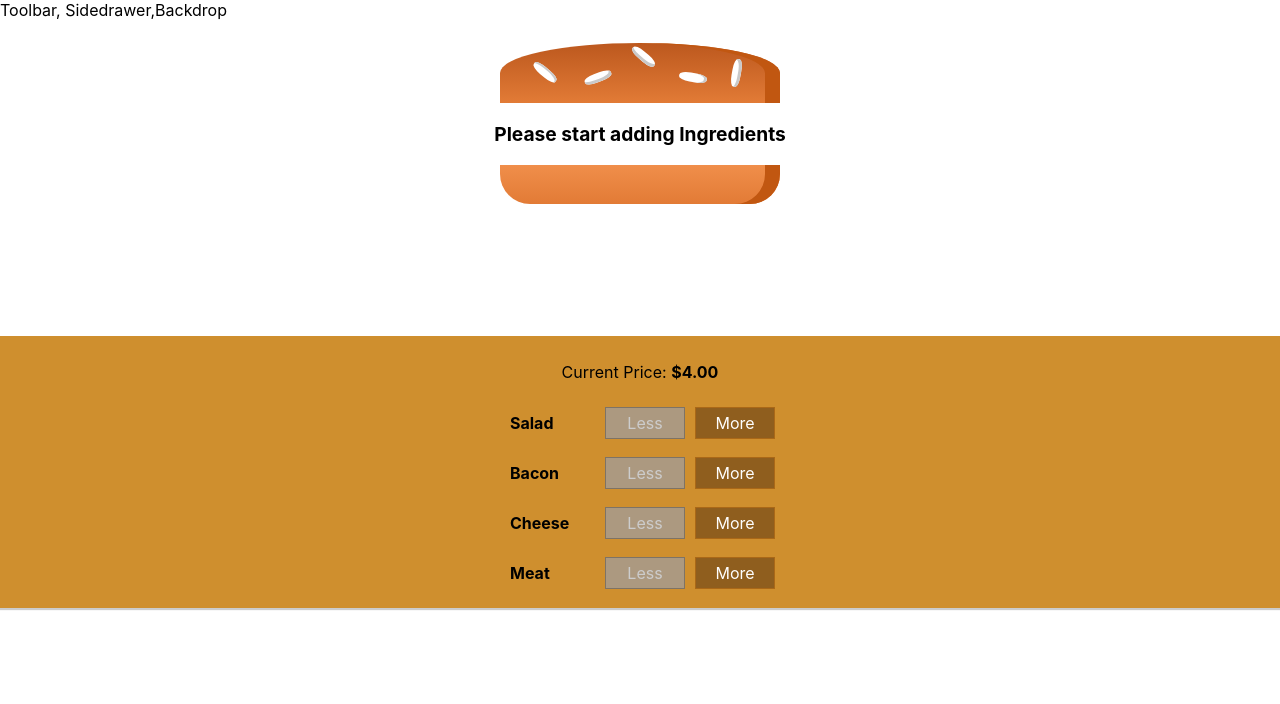
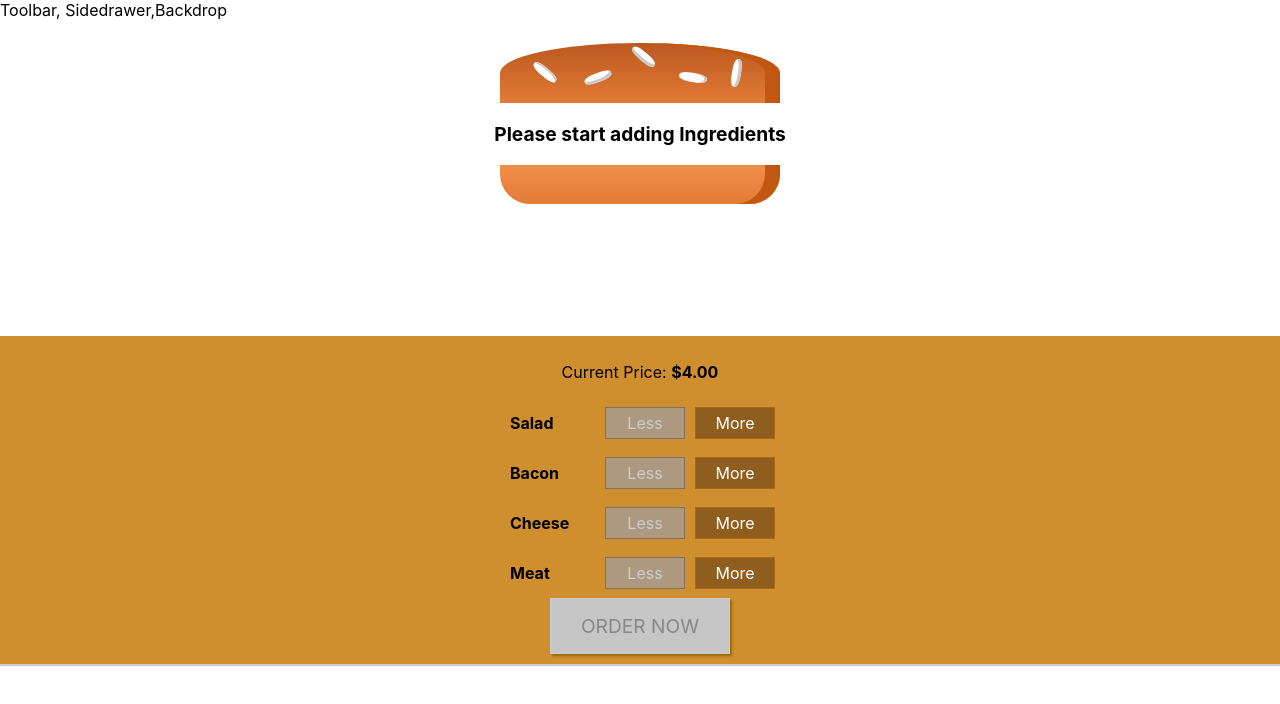
Before and after one commit to Mrudul-Bhatt/react-burger-builder, a React (Create React App) app: page / in a window 1280 px wide. Shown: the top 704 px of the page. Built offline with nearby package versions, Linux system fonts and the light colour scheme.

Commit message:
adding order button

```diff
--- a/src/components/Burger/BuildControls/BuildControls.js
+++ b/src/components/Burger/BuildControls/BuildControls.js
@@ -23,6 +23,9 @@
         disabled={props.disabled[ctrl.type]}
       />
     ))}
+    <button className={classes.OrderButton} disabled={!props.purchaseable}>
+      ORDER NOW
+    </button>
   </div>
 );
 
--- a/src/components/Burger/BuildControls/BuildControls.module.css
+++ b/src/components/Burger/BuildControls/BuildControls.module.css
@@ -8,3 +8,45 @@
   margin: auto;
   padding: 10px 0;
 }
+
+.OrderButton {
+  background-color: #dad735;
+  outline: none;
+  cursor: pointer;
+  border: 1px solid #966909;
+  color: #966909;
+  font-family: inherit;
+  font-size: 1.2em;
+  padding: 15px 30px;
+  box-shadow: 2px 2px 2px #966909;
+}
+
+.OrderButton:hover,
+.OrderButton:active {
+  background-color: #a0db41;
+  border: 1px solid #966909;
+  color: #966909;
+}
+
+.OrderButton:disabled {
+  background-color: #c7c6c6;
+  cursor: not-allowed;
+  border: 1px solid #ccc;
+  color: #888888;
+}
+
+.OrderButton:not(:disabled) {
+  animation: enable 0.3s linear;
+}
+
+@keyframes enable {
+  0% {
+    transform: scale(1);
+  }
+  60% {
+    transform: scale(1.1);
+  }
+  100% {
+    transform: scale(1);
+  }
+}
--- a/src/containers/BurgerBuilder/BurgerBuilder.js
+++ b/src/containers/BurgerBuilder/BurgerBuilder.js
@@ -19,6 +19,21 @@
       meat: 0,
     },
     totalPrice: 4,
+    purchaseable: false,
+  };
+
+  updatePurchaseState = (ingredients) => {
+    /*const ingredients = {
+      ...this.state.ingredients,
+    };*/
+    const sum = Object.keys(ingredients)
+      .map((igKey) => {
+        return ingredients[igKey];
+      })
+      .reduce((prev, curr) => {
+        return prev + curr;
+      }, 0);
+    this.setState({ purchaseable: sum > 0 });
   };
 
   addIngredientHandler = (type) => {
@@ -32,6 +47,7 @@
     const oldPrice = this.state.totalPrice;
     const newPrice = oldPrice + priceAddition;
     this.setState({ ingredients: updatedIngredients, totalPrice: newPrice });
+    this.updatePurchaseState(updatedIngredients);
   };
 
   removeIngredientHandler = (type) => {
@@ -48,6 +64,7 @@
     const oldPrice = this.state.totalPrice;
     const newPrice = oldPrice - priceDeduction;
     this.setState({ ingredients: updatedIngredients, totalPrice: newPrice });
+    this.updatePurchaseState(updatedIngredients);
   };
 
   render() {
@@ -66,6 +83,7 @@
           ingredientRemoved={this.removeIngredientHandler}
           disabled={disabledInfo}
           price={this.state.totalPrice}
+          purchaseable={this.state.purchaseable}
         />
       </Aux>
     );
```
Also changed, not shown: src/components/UI/Modal/Modal.js (added).
